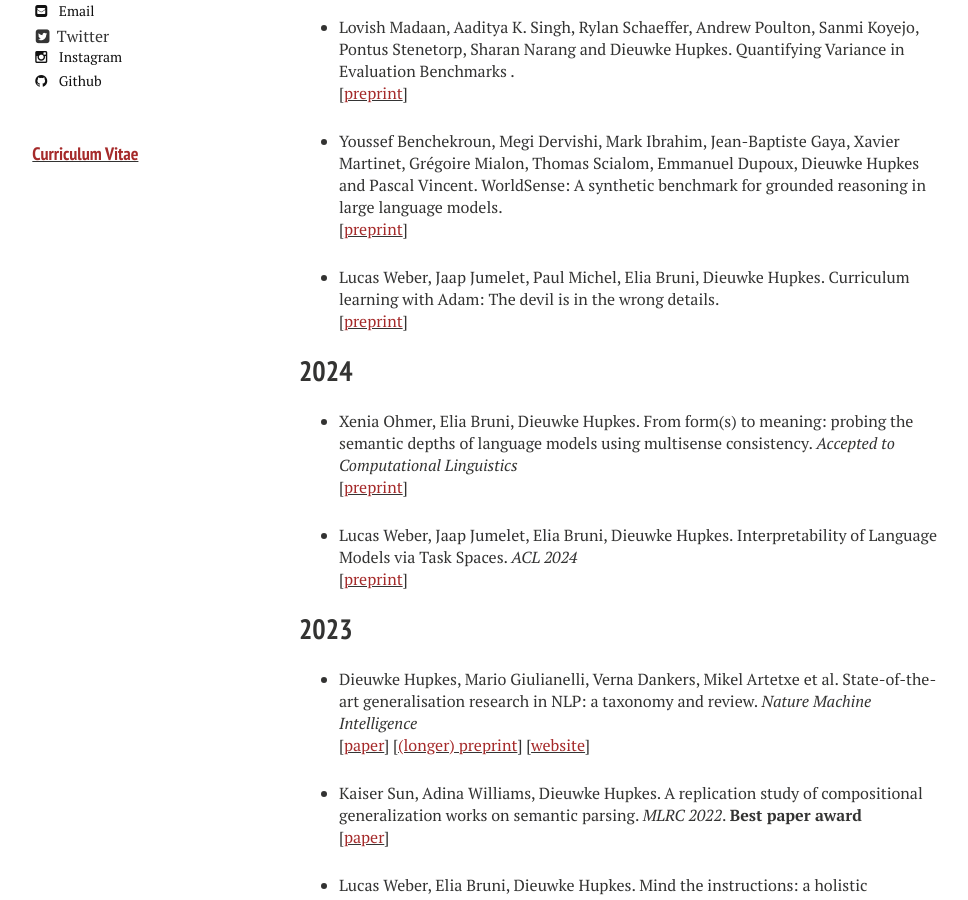
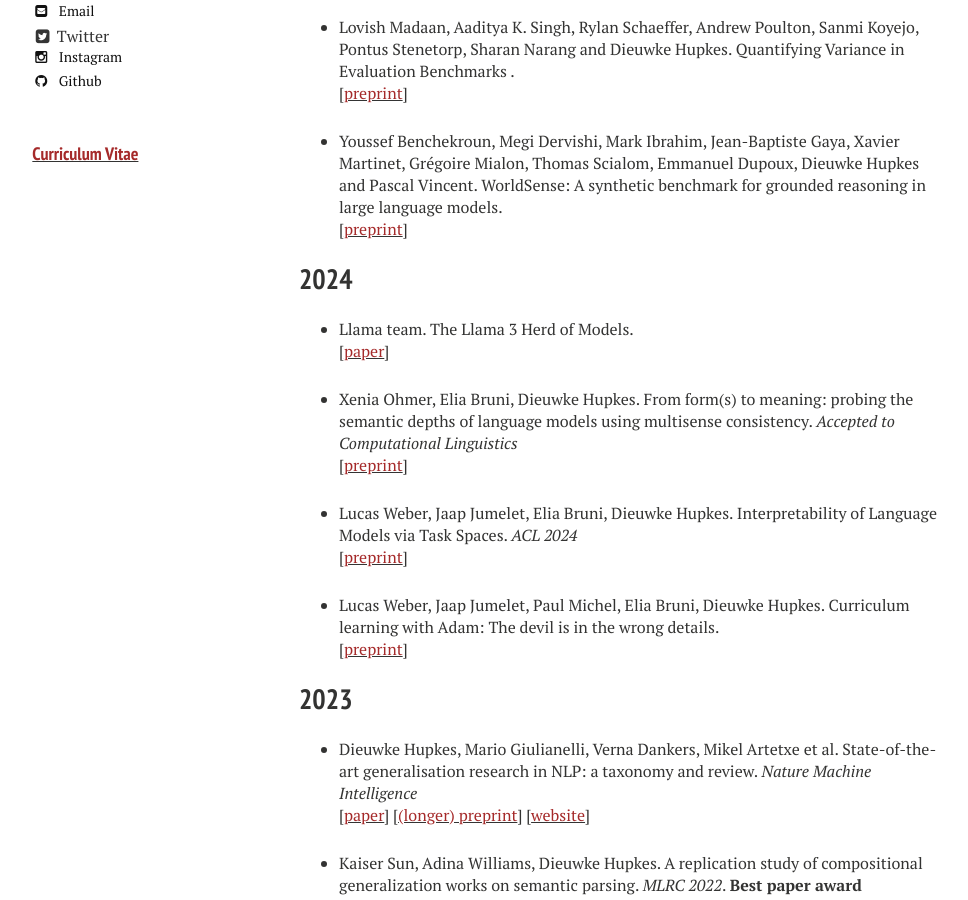
Before and after one commit to dieuwkehupkes/dieuwkehupkes.github.io, a Jekyll site: the page built from publications.md, in a window 1280 px wide and 900 px high, scrolled down 1331 px. Shown: the whole window, without its empty margins (21-989 px from the left). Built offline with Jekyll 4.4.1, drawn with Linux system fonts in a browser that asks for light colours; nearby versions of some CDN libraries.

Commit message:
Add llama3 paper

```diff
--- a/publications.md
+++ b/publications.md
@@ -24,17 +24,20 @@ You can also find me on <a href="https://scholar.google.com/citations?user=tAtSM
 * Youssef Benchekroun, Megi Dervishi, Mark Ibrahim, Jean-Baptiste Gaya, Xavier Martinet, Grégoire Mialon, Thomas Scialom, Emmanuel Dupoux, Dieuwke Hupkes and Pascal Vincent. WorldSense: A synthetic benchmark for grounded reasoning in large language models. \\
 \[[<font color="brown">preprint</font>](https://arxiv.org/abs/2311.15930){:target="blank"}\]
 
-* Lucas Weber, Jaap Jumelet, Paul Michel, Elia Bruni, Dieuwke Hupkes. Curriculum learning with Adam: The devil is in the wrong details.\\
-\[[<font color="brown">preprint</font>](https://arxiv.org/abs/2308.12202){:target="blank"}\]
 
 ## 2024
+
+* Llama team. The Llama 3 Herd of Models. \\
+\[[<font color="brown">paper</font>](https://scontent-ams2-1.xx.fbcdn.net/v/t39.2365-6/452387774_1036916434819166_4173978747091533306_n.pdf?_nc_cat=104&ccb=1-7&_nc_sid=3c67a6&_nc_ohc=DTS7hDTcxZoQ7kNvgEEioMh&_nc_ht=scontent-ams2-1.xx&oh=00_AYC-3TlwVlRnatnXa2Oh3od7X7EGb0gnm58xFyxlF58hkg&oe=66AD4ACD){:target="blank"}\]
 
 * Xenia Ohmer, Elia Bruni, Dieuwke Hupkes. From form(s) to meaning: probing the semantic depths of language models using multisense consistency. *Accepted to Computational Linguistics*\\
 \[[<font color="brown">preprint</font>](https://arxiv.org/abs/2404.12145){:target="blank"}\]
 
-
 * Lucas Weber, Jaap Jumelet, Elia Bruni, Dieuwke Hupkes. Interpretability of Language Models via Task Spaces. *ACL 2024* \\
 \[[<font color="brown">preprint</font>](https://arxiv.org/abs/2406.06441){:target="blank"}\]
+
+* Lucas Weber, Jaap Jumelet, Paul Michel, Elia Bruni, Dieuwke Hupkes. Curriculum learning with Adam: The devil is in the wrong details.\\
+\[[<font color="brown">preprint</font>](https://arxiv.org/abs/2308.12202){:target="blank"}\]
 
 ## 2023
 
```
